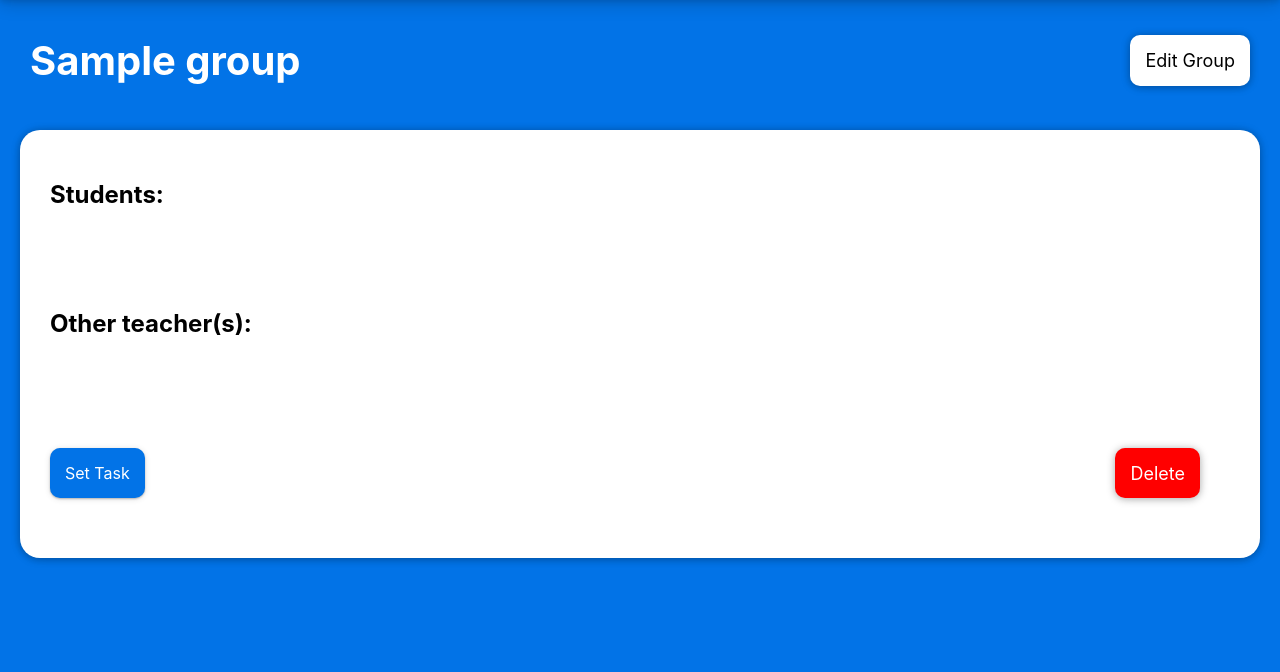
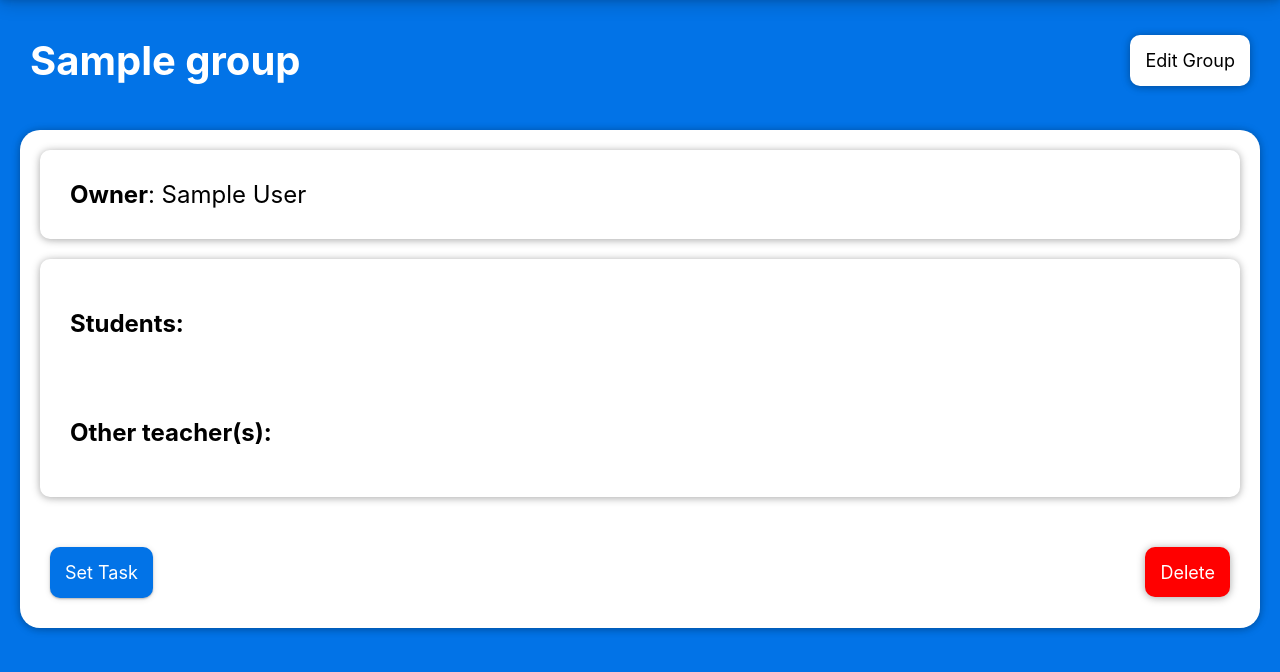
Before and after one commit to finlayrichardson/ah-project, a PHP site: page /group/1 in a window 1280 px wide. Shown: the part 60-732 px from the top of the page. Run offline with PHP 8.4, Linux system fonts and the light colour scheme; the visitor is signed in with stand-in values (Sample User, id 1); tables that the repository leaves empty hold one stand-in row (values such as "Sample post").

Commit message:
Update code

```diff
--- a/group.php
+++ b/group.php
@@ -73,7 +73,10 @@
         // Get group details
         $group = mysqli_fetch_assoc($group_result);
         $group_id = $group['group_id'];
+        $owner_id = $group['owner_id'];
         $name = $group['name'];
+        $result = mysqli_query($db, "SELECT first_name, last_name FROM user WHERE user_id = $owner_id;");
+        $owner_name = implode(' ', mysqli_fetch_assoc($result));
         echo "<title>$name</title>";
         ?>
         <meta name="viewport" content="width=device-width, initial-scale=1">
@@ -89,6 +92,7 @@
         echo "</div>";
         echo "
              <div class='box'>
+                 <p id='owner'><b>Owner</b>: $owner_name</p>
                  <div class='names'>
                      <h2>Students: </h2>
              ";
@@ -97,8 +101,6 @@
             $name = $row['first_name'] . " " . $row['last_name'];
             echo "<p>$name</p>";
         }
-        echo "</div>";
-        echo "<div class='names'>";
         echo "<h2>Other teacher(s): </h2>";
         $result = query("SELECT first_name, last_name FROM user, group_member WHERE user.user_id = group_member.user_id AND role = 'teacher' AND user.user_id != ? AND group_member.group_id = ?;", 'ii', $user_id, $group_id);
         while ($row = mysqli_fetch_assoc($result)) {
@@ -111,7 +113,7 @@
                  <a href='/create-task?group_id=$group_id'>Set Task</a>
              ";
         if ($owner) echo "
-                 <form method='POST'>
+                 <form method='POST' id='action'>
                      <input type='hidden' name='action' value='delete'>
                      <input type='hidden' name='group_id' value=$group_id>
                      <input type='submit' id='delete' onClick=\"javascript: return confirm('Are you sure you want to delete this group? This will also remove all tasks set to this group.');\" value='Delete'>
--- a/resources/style.css
+++ b/resources/style.css
@@ -109,10 +109,6 @@
 
 .group p {
   text-align: center;
-}
-
-.buttons form {
-  float: right;
 }
 
 .students,
@@ -516,8 +512,25 @@
   box-shadow: 0 1px 6px rgba(0, 0, 0, 0.12), 0 1px 10px rgba(0, 0, 0, 0.24);
 }
 
+#owner {
+  display: inline;
+  margin: 20px;
+  margin-bottom: 0;
+  font-size: 1.5em;
+  padding: 30px;
+  border-radius: 10px;
+  box-shadow: 0 1px 6px rgba(0, 0, 0, 0.12), 0 1px 10px rgba(0, 0, 0, 0.24);
+}
+
 .names {
-  padding: 30px;
+  margin: 20px;
+  padding-left: 30px;
+  border-radius: 10px;
+  box-shadow: 0 1px 6px rgba(0, 0, 0, 0.12), 0 1px 10px rgba(0, 0, 0, 0.24);
+}
+
+.names h2 {
+  padding: 30px 0;
 }
 
 .buttons {
@@ -534,6 +547,7 @@
   padding: 15px;
   color: white;
   text-decoration: none;
+  font-size: 18px;
   background-color: var(--colour);
   border-radius: 10px;
   box-shadow: 0 1px 6px rgba(0, 0, 0, 0.12), 0 1px 2px rgba(0, 0, 0, 0.24);
@@ -542,6 +556,10 @@
 #delete {
   background-color: red;
   margin: 30px;
+}
+
+#action {
+  padding: 0;
 }
 
 .box form {
```
Also changed, not shown: other parts of resources/style.css (+52 -7 lines), admin.php (+5 -5 lines), create-task.php (+7 -7 lines), profile.php (+4 -4 lines), task.php (+10 -6 lines).
